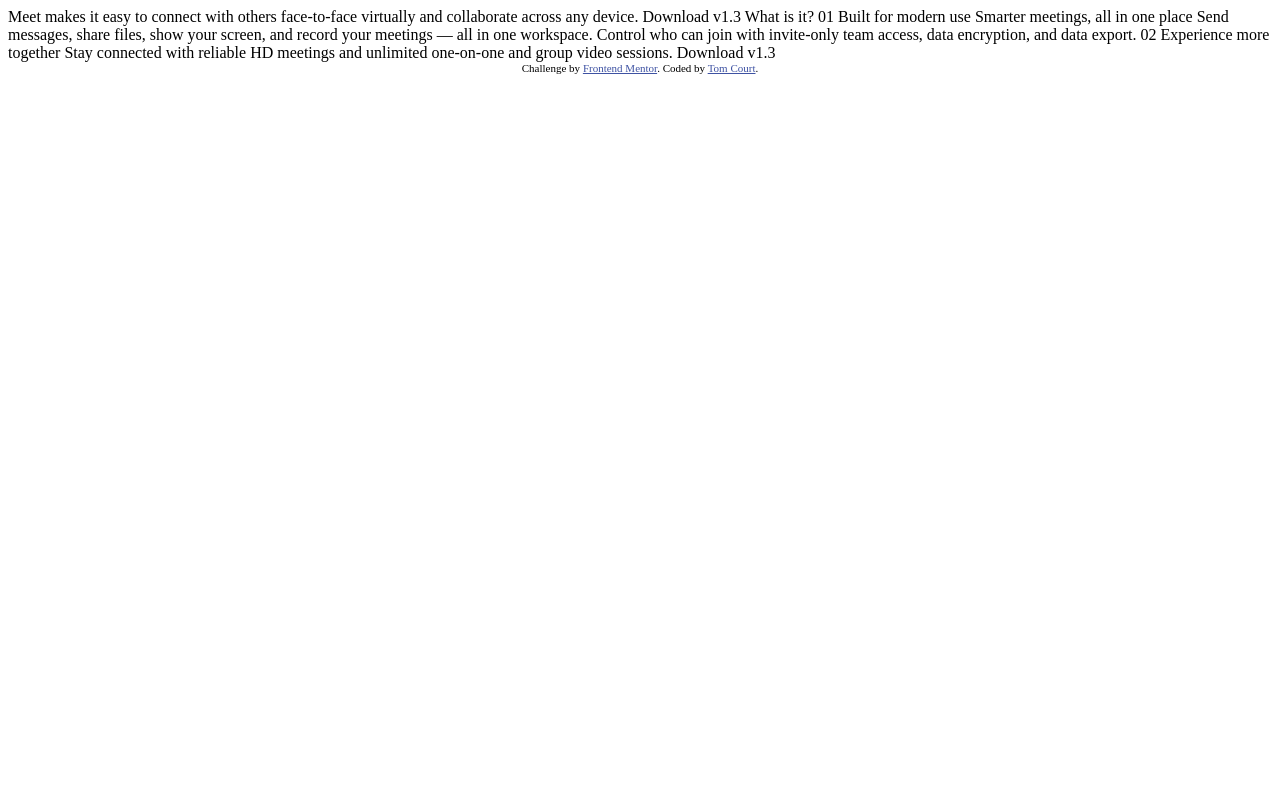
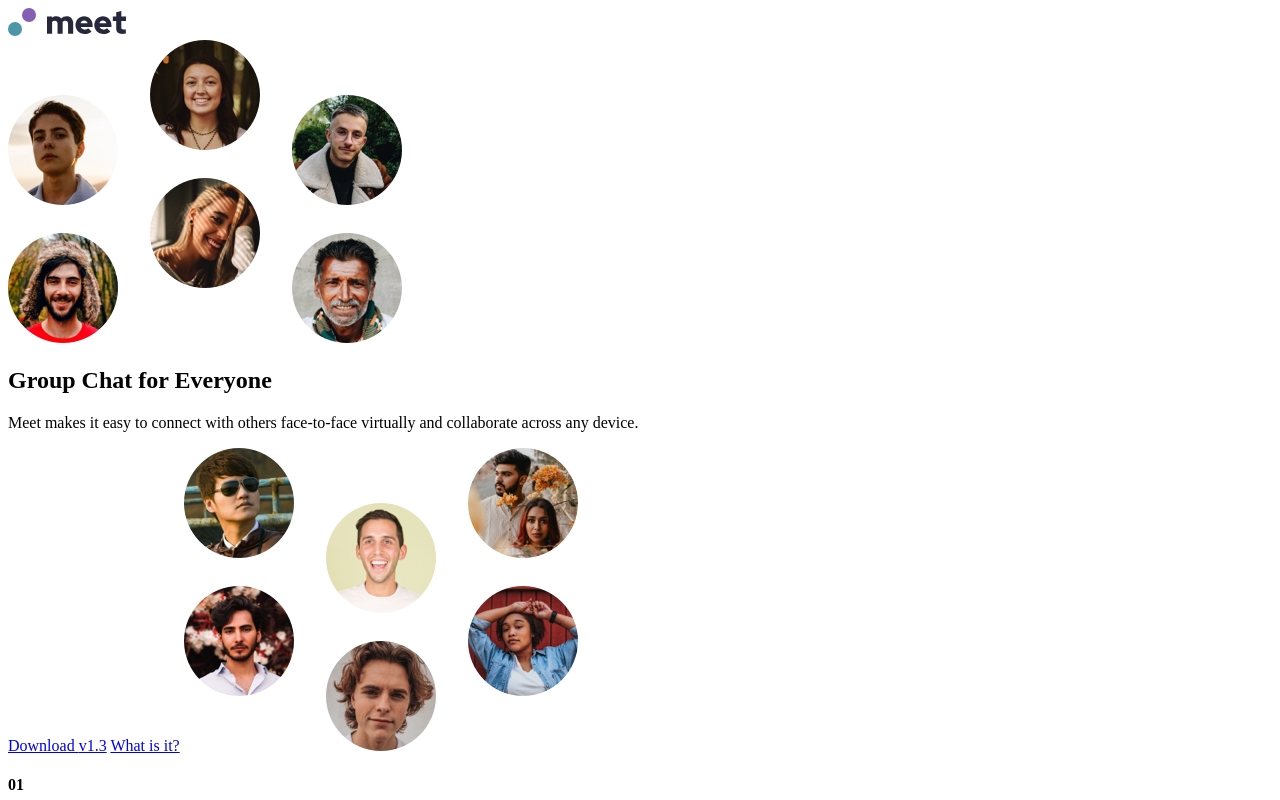
Before and after one commit to Tomcourt89/Meet-landing-page, a plain HTML site: page index.html in a window 1280 px wide. Shown: the top 800 px of the page. Drawn offline with Linux system fonts and the light colour scheme.

Commit message:
First pass at HTML

```diff
--- a/index.html
+++ b/index.html
@@ -14,25 +14,57 @@
   </style>
 </head>
 <body>
-  Meet makes it easy to connect with others face-to-face virtually and collaborate across any device.
+  <div class="container">
+    <header>
+      <img src="./assets/logo.svg" alt="Meet logo" class="logo">
+    </header>
+    <main>
+      <section class="hero">
+        <picture>
+          <source media="(min-width: 1024px)" srcset="./assets/desktop/image-hero-left.png">
+          <img src="./assets/tablet/image-hero.png" alt="Avatar photos of various people">
+        </picture>
 
-  Download v1.3
-  What is it?
+        <h1>Group Chat for Everyone</h1>
 
-  01
-  Built for modern use
+        <p>Meet makes it easy to connect with others face-to-face virtually and collaborate across any device.</p>
 
-  Smarter meetings, all in one place
+        <a href="#" class="btn hero-dload">Download <span>v1.3</span></a>
+        <a href="#" class="btn">What is it?</a>
 
-  Send messages, share files, show your screen, and record your meetings — all in one
-  workspace. Control who can join with invite-only team access, data encryption, and data export.
+        <picture>
+          <source media="(min-width: 1024px)" srcset="./assets/desktop/image-hero-right.png">
+          <img src="#" alt="Avatar photos of various people">
+        </picture>
+      </section>
 
-  02
-  Experience more together
-  Stay connected with reliable HD meetings and unlimited one-on-one and group video sessions.
+      <section class="content">
+        <h4>01</h4>
 
-  Download v1.3
+        <div class="gallery">
+          <img src="./assets/desktop/image-woman-in-videocall.jpg" alt="Feminine presenting person, smiling, having a video call via laptop">
+          <img src="./assets/desktop/image-women-videochatting.jpg" alt="Feminine presenting people sat three aside videochatting with someone on a phone.">
+          <img src="./assets/desktop/image-men-in-meeting.jpg" alt="Masculine presenting people in a one on one meeting via laptop">
+          <img src="./assets/desktop/image-man-texting.jpg" alt="Masculine presenting person texting">
+        </div>
 
+        <h3>Built for modern use</h3>
+
+        <h2>Smarter meetings, all in one place</h2>
+
+        <p>Send messages, share files, show your screen, and record your meetings — all in one workspace. Control who can join with invite-only team access, data encryption, and data export.</p>
+      </section>
+    </main>
+    <footer>
+      <h4>02</h4>
+
+      <h2>Experience more together</h2>
+
+      <p>Stay connected with reliable HD meetings and unlimited one-on-one and group video sessions.</p>
+
+      <a href="#" class="btn">Download <span>v1.3</span></a>
+    </footer>
+  </div>
   <div class="attribution">
     Challenge by <a href="https://www.frontendmentor.io?ref=challenge" target="_blank">Frontend Mentor</a>.
     Coded by <a href="https://github.com/Tomcourt89/">Tom Court</a>.
```
